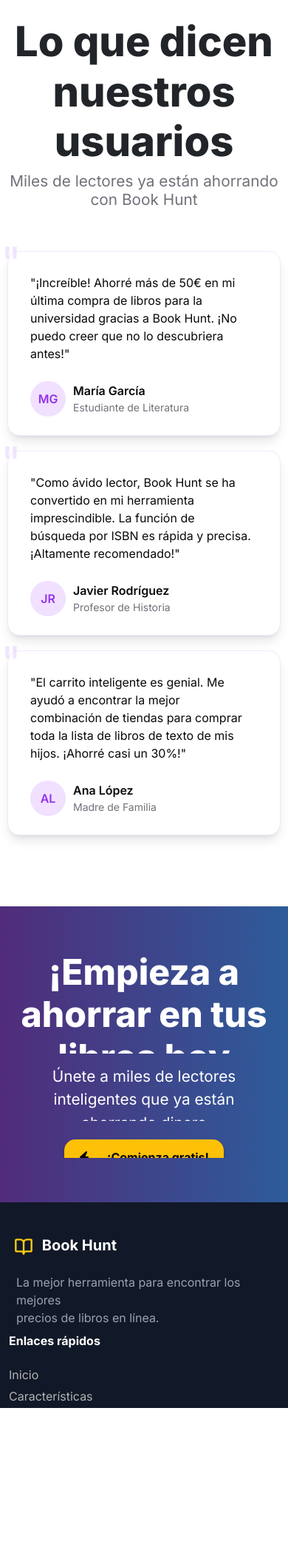
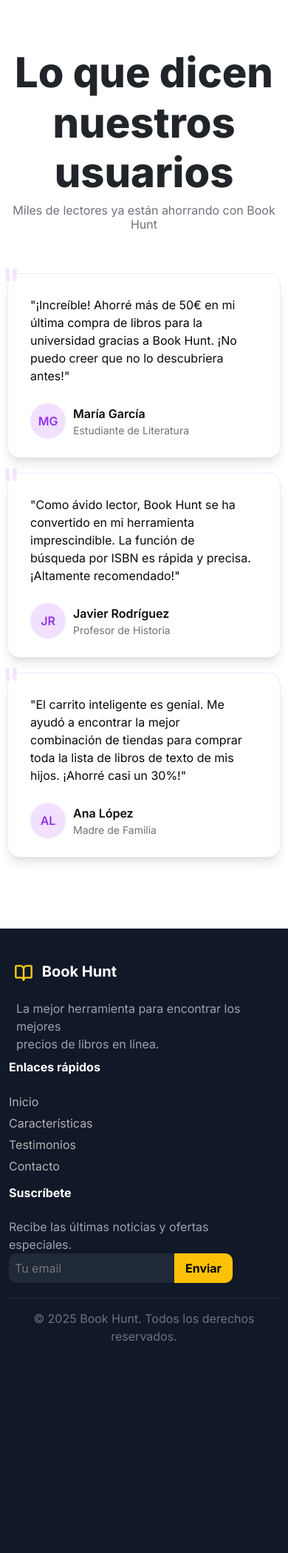
Before and after one commit to UFV-INGINF/BookHunt, a Flask app: page / in a window 390 px wide. Shown: the part 2560-4659 px from the top of the page at 74% size. Before the commit the page ends 4463 px from the top, so only its background shows below. Run offline with Flask 3, Linux system fonts and the light colour scheme; some libraries are stand-ins or nearby versions.

Commit message:
Responsive. Responsive móvil terminado

```diff
--- a/app/static/css/styles.css
+++ b/app/static/css/styles.css
@@ -1005,7 +1005,7 @@ p {
 /*MEDIA QUERY*/
 
 @media only screen and (max-width: 600px) {
-    .nav {
+    .nav-header {
         display: none;
     }
 
@@ -1183,41 +1183,27 @@ p {
         gap: 1em;
     }
 
-    .boton-añadir {
-        text-decoration: none;
-        padding: 6px 20px;
-        background: linear-gradient(to right, #4f47e5, #2563eb);
-        font-family: 'Poppins', sans-serif;
-        color: white;
-
-        border-radius: 10px;
-        border-color: transparent;
-
-        transition: all 0.5;
+    .testimonials h3 {
+        font-size: 1.2em;
     }
 
-    .boton-añadir:hover {
-        background: #3d3bcc;
+    .testimonials h5 {
+        font-size: 1em;
     }
 
-
-    .boton-añadir svg {
-        margin-right: 0.7em;
+    .item-carrito {
+        display: flex;
+        flex-direction: column;
+        background-color: #e9edff;
+        border-radius: 15px;
+        padding: 20px;
+        margin: 15px 0;
+        box-shadow: 0px 3px 6px rgba(0, 0, 0, 0.1);
+        align-items: center;
+        gap: 15px;
     }
 
-    .boton-ver {
-        text-decoration: none;
-        padding: 6px 20px;
-        background: transparent;
-        font-family: 'Poppins', sans-serif;
-        color: black;
-
-        border-radius: 10px;
-        border-width: 0.5px;
-        border-style: solid;
-        border-color: #c7d2fe;
-
-        transition: all 0.5;
+    .footer {
+        height: 100vh;
     }
-
 }
--- a/app/templates/index.html
+++ b/app/templates/index.html
@@ -19,7 +19,7 @@
 <body>
     <main>
         <div class="header">
-            <nav class="navbar navbar-expand-lg">
+            <nav class="navbar navbar-expand-lg nav-header">
                 <div class="container-fluid d-flex justify-content-between">
                     <a class="navbar-brand" href="#">Book Hunt</a>
                     <button class="navbar-toggler" type="button" data-bs-toggle="collapse" data-bs-target="#navbarNav">
@@ -160,7 +160,7 @@
               <svg xmlns="http://www.w3.org/2000/svg" width="20px" height="20px" viewBox="0 0 24 24" fill="none">
                 <path d="M6.29977 5H21L19 12H7.37671M20 16H8L6 3H3M9 20C9 20.5523 8.55228 21 8 21C7.44772 21 7 20.5523 7 20C7 19.4477 7.44772 19 8 19C8.55228 19 9 19.4477 9 20ZM20 20C20 20.5523 19.5523 21 19 21C18.4477 21 18 20.5523 18 20C18 19.4477 18.4477 19 19 19C19.5523 19 20 19.4477 20 20Z" stroke="#71717a" stroke-width="2" stroke-linecap="round" stroke-linejoin="round"/>
                 </svg>
-              Carrito inteligente
+              Carrito
             </button>
           </li>
         </ul>
@@ -404,22 +404,6 @@
         </div>
     </section>
 
-    <section class="hero">
-        <h1>¡Empieza a ahorrar en tus libros hoy mismo!</h1>
-        <p>
-            Únete a miles de lectores inteligentes que ya están ahorrando
-            dinero <br />
-            en sus compras de libros
-        </p>
-
-        <a href="#buscador" style="text-decoration: none; color: inherit; display: block">
-            <div class="cta-button">
-                <i class="fa-solid fa-bolt"> &nbsp &nbsp </i>
-                ¡Comienza gratis!
-            </div>
-        </a>
-    </section>
-
     <footer class="footer">
         <div class="container">
             <div class="row">
```
